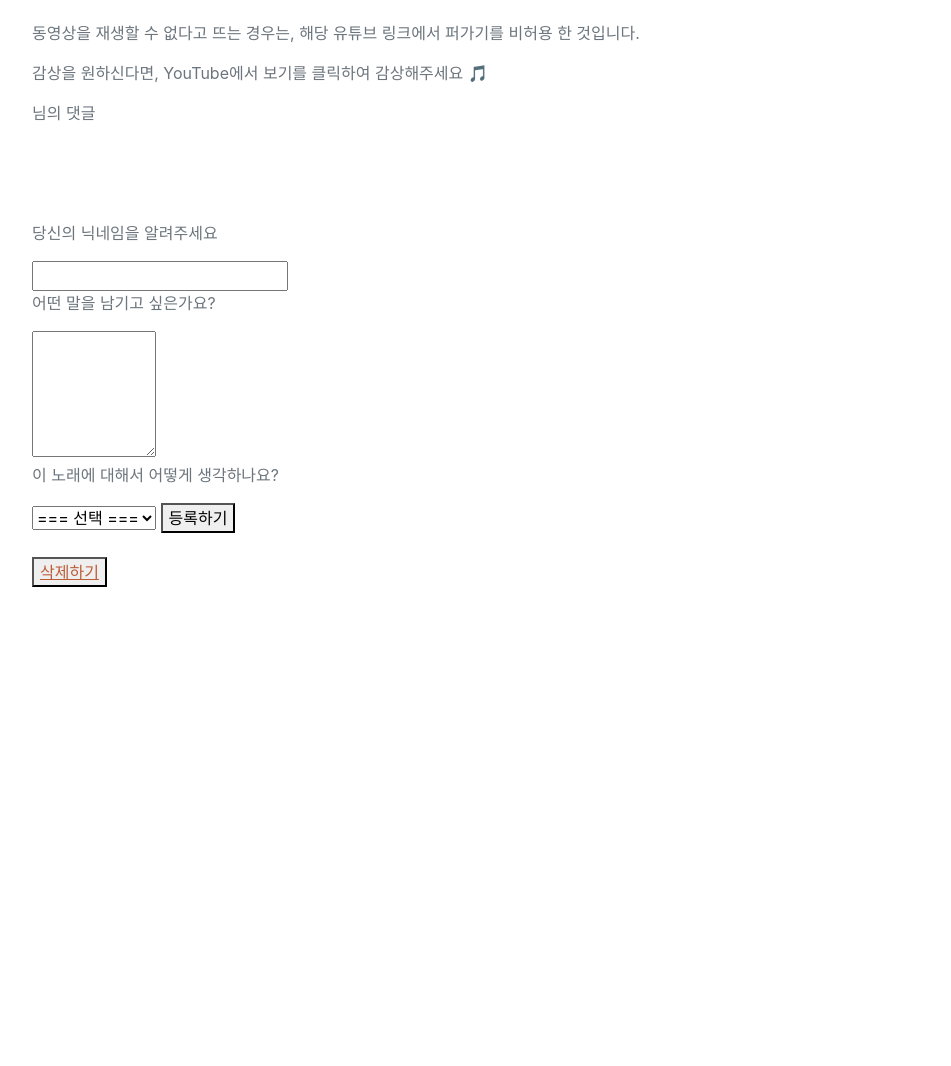
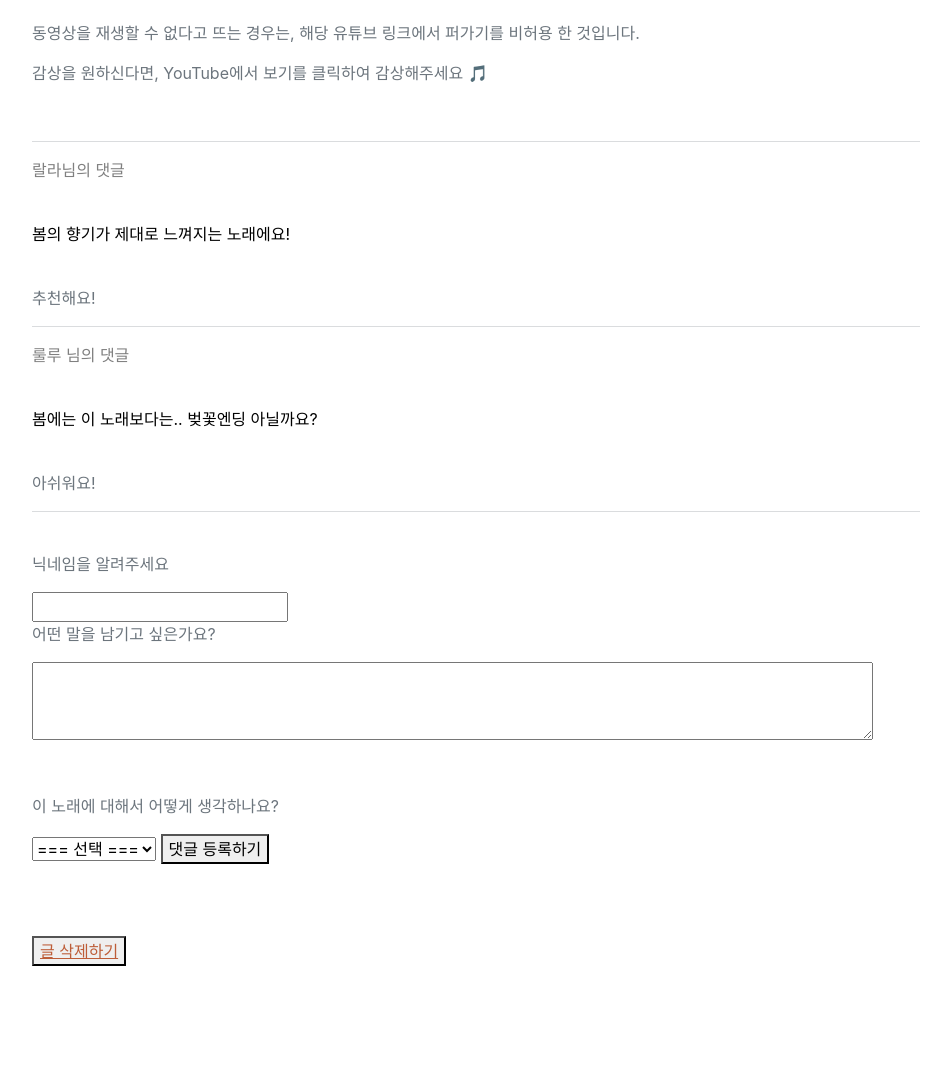
Before and after one commit to Jin409/project_1, a Django app: page /music/2/ in a window 1280 px wide. Shown: the part 874-1940 px from the top of the page, without its empty margins (300-1251 px from the left). Before the commit the page ends 1461 px from the top, so only its background shows below. Run offline with Django 3.2, Linux system fonts and the light colour scheme; data comes from the database, SQL or seed files in the repository; both versions use the stored data as it was after the commit; some libraries are stand-ins or nearby versions; some web fonts are replaced.

Commit message:
댓글오류수정 / 댓글 삭제 구현 예정

```diff
--- a/music/models.py
+++ b/music/models.py
@@ -9,6 +9,7 @@ TYPE_CHOICES = (
 )
 
 class Song(models.Model):
+    id = models.AutoField(primary_key=True, null=False)
     songtitle = models.CharField(max_length=30)
     songwriter = models.CharField(max_length=30)
     lyrics = models.TextField()
@@ -32,7 +33,12 @@ CHOICE=(
 
 
 class Comment(models.Model):
+    post = models.ForeignKey(Song,null=False,on_delete = models.CASCADE)
     name = models.CharField(max_length=30)
     text = models.TextField()
     opinion = models.CharField(max_length=30, choices = CHOICE)
-    post = models.ForeignKey(Song,null=True,on_delete = models.CASCADE)
+    def __str__(self):
+        if self.opinion=="good":
+            return "추천해요!"
+        else:
+            return "아쉬워요!"
--- a/music/templates/detail.html
+++ b/music/templates/detail.html
@@ -12,30 +12,37 @@
 <iframe width="560" height="315" src="https://youtube.com/embed/{{song.srtvid}}" title="YouTube video player" frameborder="0" allow="accelerometer; autoplay; clipboard-write; encrypted-media; gyroscope; picture-in-picture" allowfullscreen></iframe>
 <p> 동영상을 재생할 수 없다고 뜨는 경우는, 해당 유튜브 링크에서 퍼가기를 비허용 한 것입니다.</p>
 <p> 감상을 원하신다면, YouTube에서 보기를 클릭하여 감상해주세요 &#x1F3B5;</p>
+<br>
+<hr>
+{% for comment in comments %}
 
-<p>{{comment.name}}님의 댓글 </p>
+  <p style="color:grey;">{{comment.name}}님의 댓글</p>
+  <br>
+  <p style="color:black;">{{comment.text}}</p>
 <br>
-<p>{{comment.text}}</p>
+<p>{{comment}}</p>
+
+<hr>
+{% endfor %}
 <br>
-<p>{{comment.opinion}}</p>
-
 
 <form action="{% url 'music:detail' song.id %}" method="POST">
 {%csrf_token%}
-<p>당신의 닉네임을 알려주세요</p>
+<p>닉네임을 알려주세요</p>
 <input name = "name" type="text">
 <br>
 <p>어떤 말을 남기고 싶은가요?</p>
-<textarea name="text" cols="10" rows="5"></textarea>
-<br>
+<textarea name="text" cols="80" rows="3"></textarea>
+<br><br><br>
 <p>이 노래에 대해서 어떻게 생각하나요?</p>
+
 <select name="opnion">
     <option value="none"selected>=== 선택 ===</option>
     <option value="good" >추천해요!</option>
     <option value="bad">아쉬워요!</option>
   </select>
-<button type="submit">등록하기</button>
+<button type="submit">댓글 등록하기</button>
 </form>
-<br>
-<button><a href="{% url 'music:delete' song.id %}">삭제하기</a></button>
+<br><br><br>
+<button><a href="{% url 'music:delete' song.id %}">글 삭제하기</a></button>
 {% endblock %}
--- a/music/views.py
+++ b/music/views.py
@@ -12,7 +12,8 @@ def rain(request):
 
 def detail(request,id):
     song = get_object_or_404(Song,pk=id)
-    comment = Comment.objects.filter(post_id = song.id)
+    comments = Comment.objects.filter(post=song)
+
     if request.method=="POST":
         new_comment = Comment()
         new_comment.post = song
@@ -20,8 +21,7 @@ def detail(request,id):
         new_comment.text = request.POST['text']
         new_comment.opinion = request.POST['opnion']
         new_comment.save()
-
-    return render(request,'detail.html',{'song':song,'comment':comment})
+    return render(request,'detail.html',{'song':song,'comments':comments})
 
 def list(request):
     return render(request,'list.html')
```
Also changed, not shown: db.sqlite3, music/migrations/0007_alter_song_id.py (added), music/migrations/0008_alter_comment_post.py (added).
